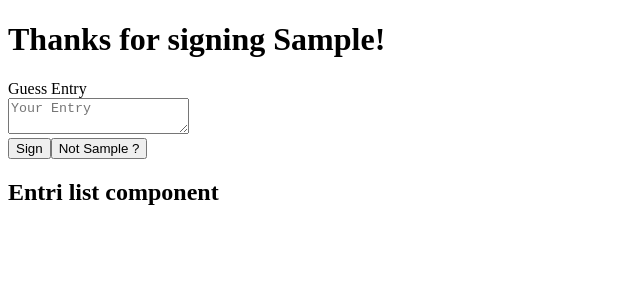
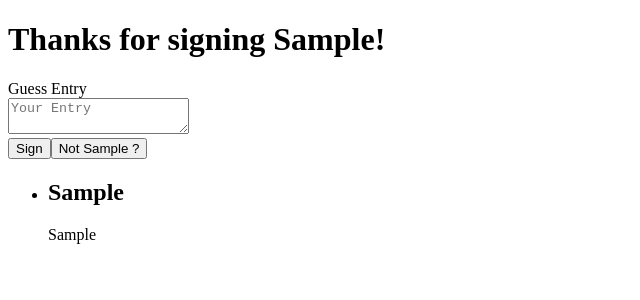
Before and after one commit to cristian-montes/guesbook_lab, a React app: page / in a window 1280 px wide. Both pictures are taken after typing "Sample", "Sample" into the empty fields and a click on the button "Sign". Shown: the top 300 px of the page, without its empty margins (0-640 px from the left). Built offline with nearby package versions, Linux system fonts and the light colour scheme.

Commit message:
list of entries rendering

```diff
--- /dev/null
+++ b/src/components/Entry/Entry.jsx
@@ -0,0 +1,12 @@
+function Entry({entry:{name, message}}){
+    return(
+        <div>
+            <h2>{name}</h2>
+            <p>
+                {message}
+            </p>
+        </div>
+    )
+}
+
+export default Entry;
--- /dev/null
+++ b/src/components/EntryList/EntryList.jsx
@@ -0,0 +1,23 @@
+import { useEntries } from "../../context/EntryContext";
+import Entry from "../Entry/Entry";
+
+
+const EntryList = () => {
+    const { entries } = useEntries();
+    return(
+        <div>
+            <ul>
+                {entries.map((entry) => {
+                    return(
+                        <li key={`${entry.name}-${entry.message}`}>
+                            <Entry entry={entry} />
+                        </li>
+                    )
+                })}
+            </ul>
+        </div>
+    )
+}
+
+
+export default EntryList;
--- a/src/views/Home/Home.jsx
+++ b/src/views/Home/Home.jsx
@@ -1,16 +1,15 @@
 import React from "react";
+import EntryList from "../../components/EntryList/EntryList";
 
 import GuestBook from "../../components/GuestBook/GuestBook";
 import { EntryProvider } from "../../context/EntryContext";
 
 const Home = () => {
     return(
-        <>
         <EntryProvider>
             <GuestBook />
-            <h2> Entri list component </h2>
+            <EntryList />
         </EntryProvider>
-        </>
     )
 }
 
```
Also changed, not shown: 1 other file (tests, documents, lock files or other folders).
